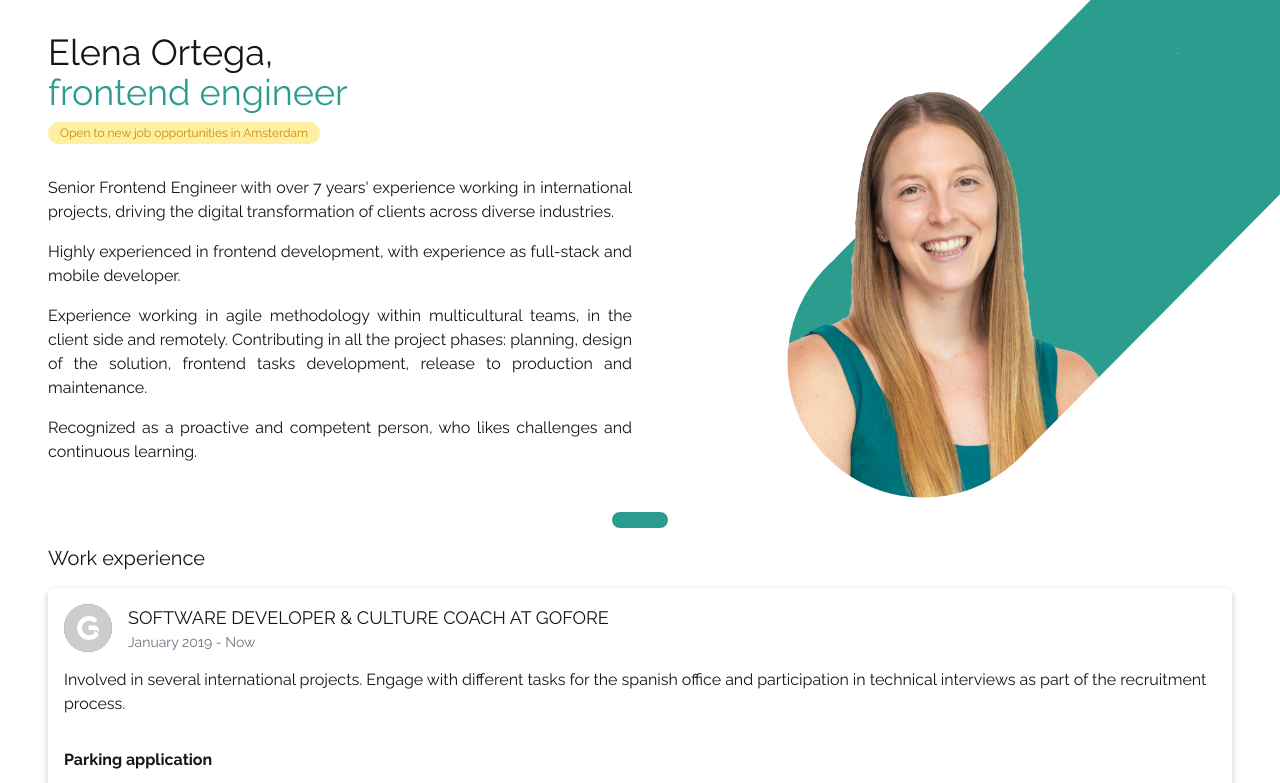
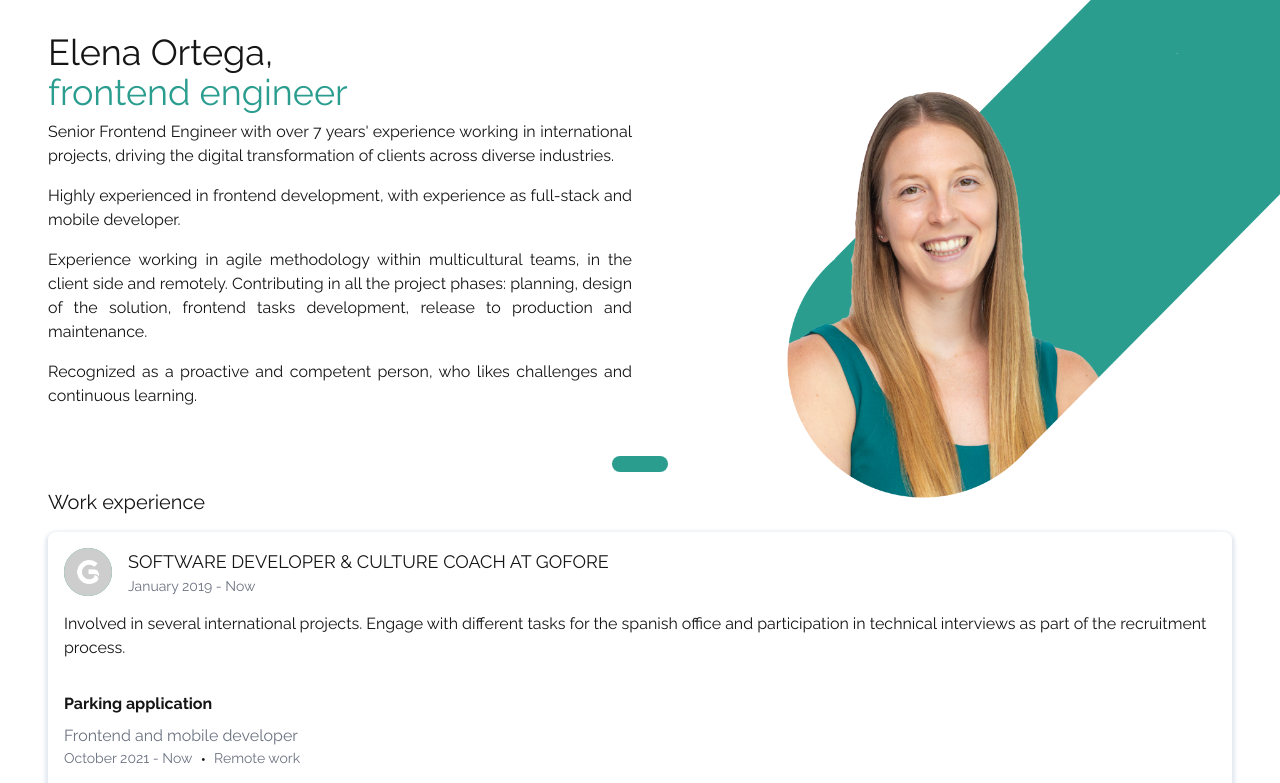
Before and after one commit to elenaorfe/elenaorfe-website, a Next.js app: page / in a window 1280 px wide. Shown: the top 783 px of the page. Built offline with nearby package versions, Linux system fonts and the light colour scheme.

Commit message:
Update data

```diff
--- a/data/about.ts
+++ b/data/about.ts
@@ -2,7 +2,7 @@ export default {
 	en: {
 		name: 'Elena Ortega',
 		role: 'frontend engineer',
-		status: 'Open to new job opportunities in Amsterdam',
+		status: '',
 		items: [
 			{
 				id: 'about-en-1',
@@ -25,7 +25,7 @@ export default {
 	es: {
 		name: 'Elena Ortega',
 		role: 'frontend engineer',
-		status: 'En búsqueda activa de oportunidades en Amsterdam',
+		status: '',
 		items: [
 			{
 				id: 'about-es-1',
```
